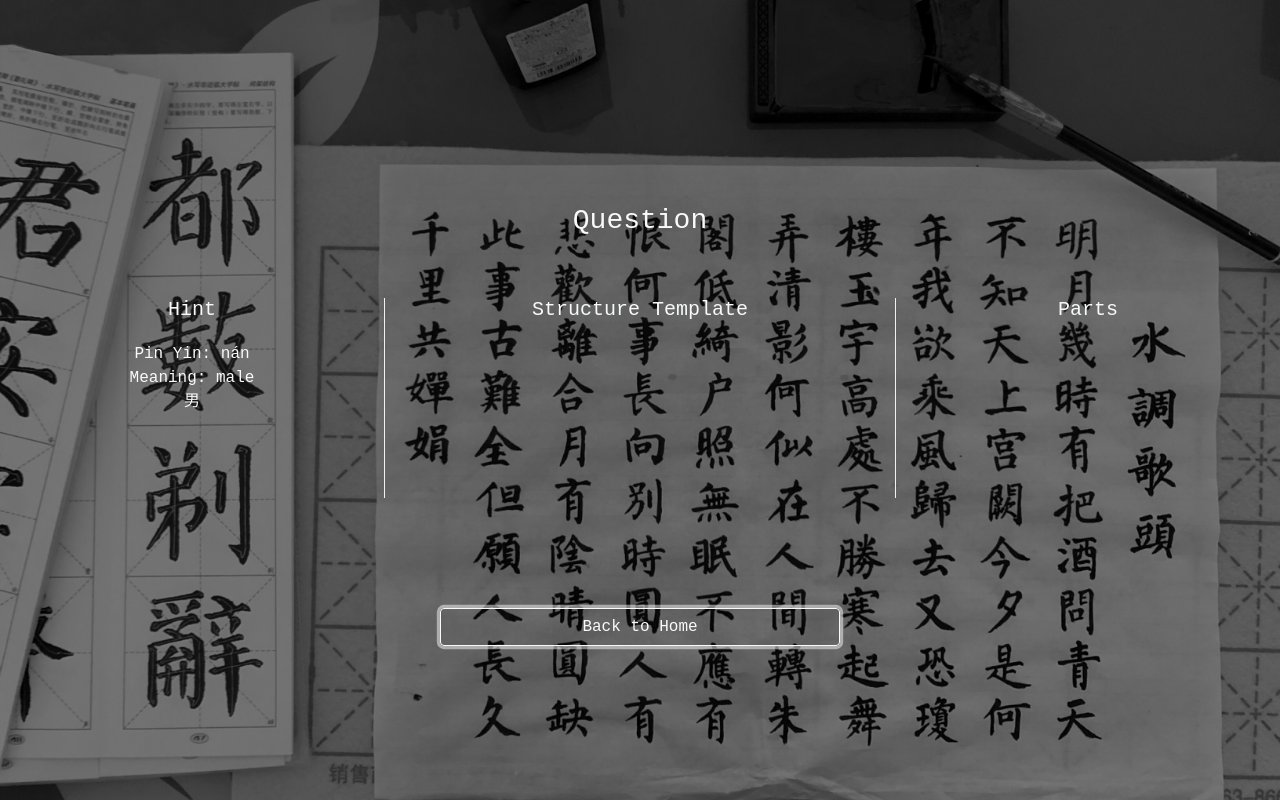
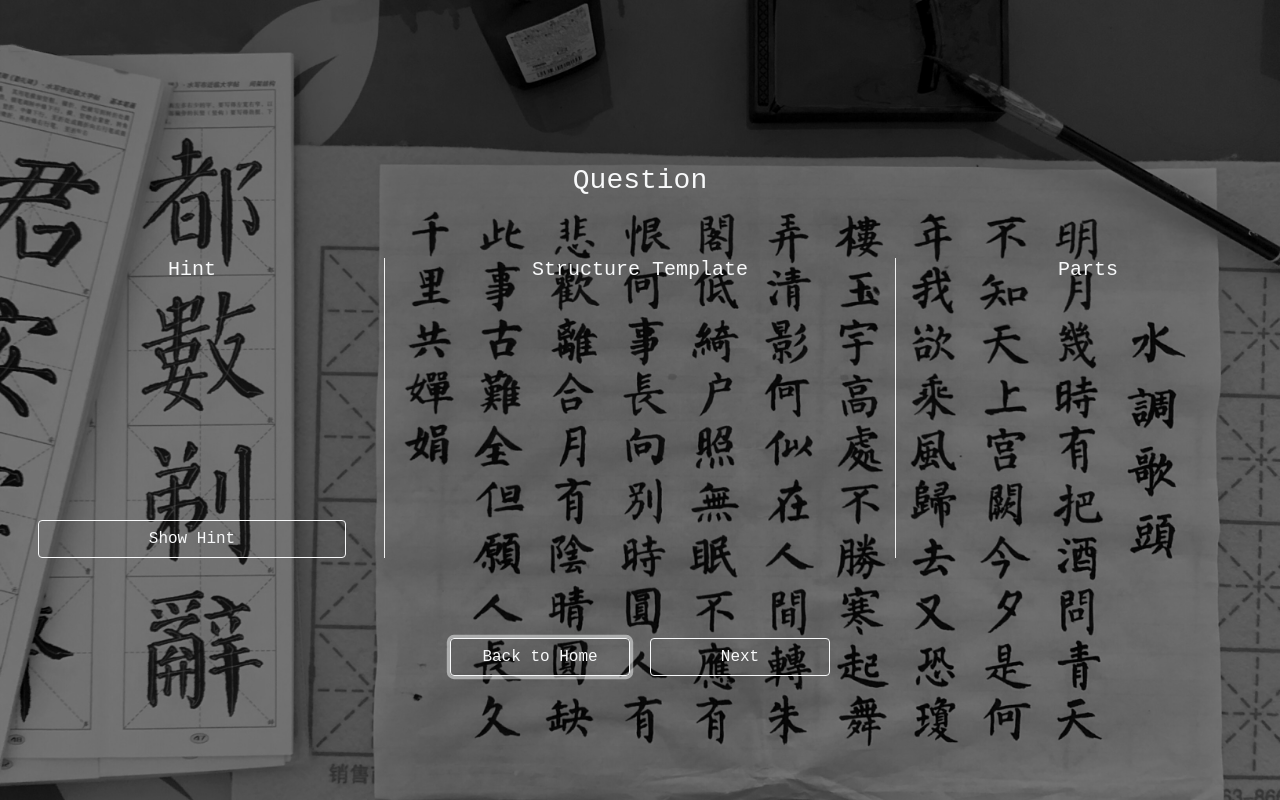
Before and after one commit to wyt-sonia/ChineseCharLearningWeb, a plain HTML site: page index.html in a window 1280 px wide. Both pictures are taken after a click on the button "Start the game". Drawn offline with nearby package versions, Linux system fonts and the light colour scheme.

Commit message:
1 file modified

```diff
--- a/index.html
+++ b/index.html
@@ -41,11 +41,29 @@
       margin: 60px auto;
     }
 
-    #startBtn {
+    #btn_container {
       margin: 10px auto;
+      display: flex;
+      flex-direction: row;
       max-width: 400px;
       width: 50%;
+    }
 
+    #startBtn {
+      flex: 1;
+      margin: 10px 10px;
+      max-width: 400px;
+    }
+
+    #nextBtn {
+      flex: 1;
+      margin: 10px 10px;
+      max-width: 400px;
+    }
+
+    #hintBtn {
+      min-width: 100px;
+      width: 80%;
     }
 
     #cover_container {
@@ -53,7 +71,7 @@
     }
 
     #game_container {
-      margin: 0 0 100px 0;
+      margin: 0 0 60px 0;
     }
 
 
@@ -64,7 +82,7 @@
 
     #result_container {
       flex: 30%;
-      height: 200px;
+      height: 300px;
 
     }
 
@@ -80,6 +98,20 @@
 
     .ua_title {
       margin: 0 0 20px 0;
+    }
+
+    #hints_content {
+      display: flex;
+      flex-direction: column;
+      height: 218px;
+    }
+
+    #meaning {
+      margin: 20px 0 20px 0;
+    }
+
+    #chinese_char {
+      margin: 20px 0 20px 0;
     }
   </style>
 </head>
@@ -113,16 +145,19 @@
           </h5>
           <div id="hints_content" class="text-light">
             <div id="pinyin">
-              Pin Yin: nán
+
             </div>
 
             <div id="meaning">
-              Meaning: male
+
             </div>
-            <div id="chinese_char">
-              男
-            </div>
+            <h1 id="chinese_char">
+
+            </h1>
           </div>
+          <button id="hintBtn" type="button" class="btn btn-outline-light">
+            Show Hint
+          </button>
         </div>
         <div id="structure_template_container">
           <h5 id="st_title" class="ua_title text-light fs-6">
@@ -137,9 +172,15 @@
       </div>
 
     </div>
-    <button id="startBtn" type="button" class="btn btn-outline-light">
-        Start the game</a>
+    <div id="btn_container">
+      <button id="startBtn" type="button" class="btn btn-outline-light">
+        Start the game
       </button>
+      <button id="nextBtn" type="button" class="btn btn-outline-light">
+        Next
+      </button>
+    </div>
+
   </div>
 </body>
 
--- a/index.js
+++ b/index.js
@@ -1,21 +1,106 @@
+var chineseCharList = [
+  '男',
+  '红',
+  '进',
+  '店',
+  '勾',
+  '闭',
+  '凶',
+  '医',
+  '国',
+  '树',
+  '草'
+];
+
+var pinyinList = [
+  'nán',
+  'hóng',
+  'jìn',
+  'diàn',
+  'gōu',
+  'bì',
+  'xiōng',
+  'yī',
+  'guó',
+  'shù',
+  'cǎo'
+];
+
+var meaningList = [
+  'male',
+  'red',
+  'enter',
+  'shop',
+  'tick',
+  'close',
+  'fierce',
+  'medical',
+  'country',
+  'tree',
+  'grass'
+];
+
+var chineseCharPartList = [
+  ['力', '田'],
+  ['纟', '工'],
+  ['辶', '井'],
+  ['广', '占'],
+  ['勹', '厶'],
+  ['门', '才'],
+  ['乂', '凵'],
+  ['匚', '矢'],
+  ['囗', '玉'],
+  ['木', '寸', '又'],
+  ['艹', '曰', '十']
+];
+
+// randomly display at parts
+
 $(document).ready(function() {
+  var currentItem = 0;
   var isGaming = false;
 
+  freshUI(-1);
+
+  $('#nextBtn').click(function() {
+    currentItem++;
+    toggleHintContent(-1);
+  });
+
   $('#startBtn').click(function() {
-    toggleContents(isGaming);
+    if (currentItem != 0 && isGaming) {
+      currentItem = 0;
+      freshUI(-1);
+    } else {
+      toggleContents(isGaming);
+    }
+
     isGaming = !isGaming;
   });
 
+  $('#hintBtn').click(function() {
+    toggleHintContent(currentItem);
+  });
+
+  function freshUI(currentItem) {
+    toggleHintContent(currentItem);
+    if (currentItem == -1) {
+      $('#nextBtn').fadeOut(1);
+    }
+  }
+
   function toggleContents(isGaming) {
     if (!isGaming) {
-      $('.cover_container').fadeIn('5000');
+      $('#nextBtn').fadeIn(00);
 
-      $('#startBtn').fadeOut('5000', function() {
+      $('.cover_container').fadeIn(1000);
+
+      $('#startBtn').fadeOut(500, function() {
         $('#startBtn').html('Back to Home');
         $('#startBtn').fadeIn();
       });
 
-      $('body').fadeOut('5000');
+      $('body').fadeOut(500);
       $('body').fadeOut(500, function() {
         $('body').css({
           background:
@@ -28,9 +113,11 @@ $(document).ready(function() {
         $('#game_container').fadeIn(1000);
       });
     } else {
-      $('.cover_container').fadeIn('5000');
+      $('#nextBtn').fadeOut(500);
 
-      $('#startBtn').fadeOut('5000', function() {
+      $('.cover_container').fadeIn(1000);
+
+      $('#startBtn').fadeOut(500, function() {
         $('#startBtn').html('Start the game');
         $('#startBtn').fadeIn();
       });
@@ -47,4 +134,36 @@ $(document).ready(function() {
       });
     }
   }
+
+  function toggleHintContent(currentItem) {
+    if (currentItem != -1) {
+      $('#hintBtn').fadeOut(500);
+      $('#pinyin').fadeOut(500, function() {
+        $('#pinyin').html('Pin Yin: ' + pinyinList[currentItem]);
+        $('#pinyin').fadeIn();
+      });
+      $('#meaning').fadeOut(500, function() {
+        $('#meaning').html('Meaning: ' + meaningList[currentItem]);
+        $('#meaning').fadeIn();
+      });
+      $('#chinese_char').fadeOut(500, function() {
+        $('#chinese_char').html(chineseCharList[currentItem]);
+        $('#chinese_char').fadeIn();
+      });
+    } else {
+      $('#hintBtn').fadeIn(500);
+      $('#pinyin').fadeOut(500, function() {
+        $('#pinyin').html('');
+        $('#pinyin').fadeIn();
+      });
+      $('#meaning').fadeOut(500, function() {
+        $('#meaning').html('');
+        $('#meaning').fadeIn();
+      });
+      $('#chinese_char').fadeOut(500, function() {
+        $('#chinese_char').html('');
+        $('#chinese_char').fadeIn();
+      });
+    }
+  }
 });
```
